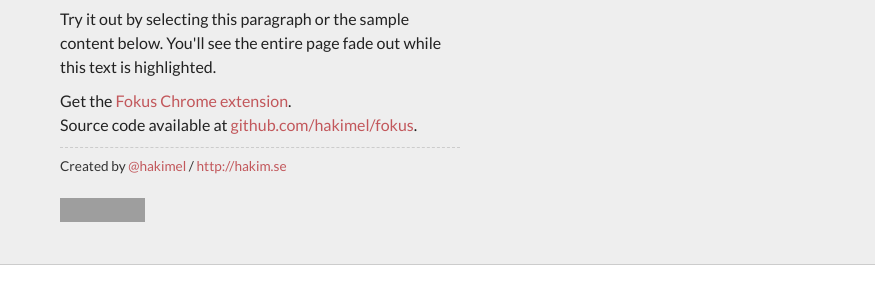
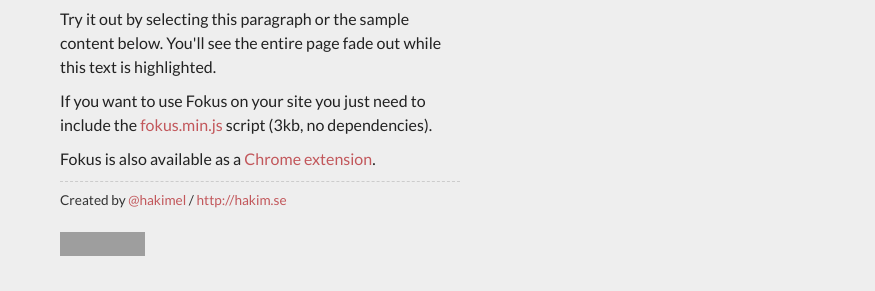
Before and after one commit to hakimel/Fokus, a plain HTML site: page index.html in a window 1280 px wide. Shown: the part 154-445 px from the top of the page, 0-875 px from the left. Drawn offline with Linux system fonts and the light colour scheme; grey boxes are pictures that could not be loaded.

Commit message:
updated copy, remove ga code

```diff
--- a/index.html
+++ b/index.html
@@ -29,8 +29,10 @@
 					Try it out by selecting this paragraph or the sample content below. You'll see the entire page fade out while this text is highlighted.
 				</p>
 				<p>
-					Get the <a href="https://chrome.google.com/webstore/detail/flkkpmjbbpijiedjdgnhkcgopgnflehe">Fokus Chrome extension</a>.<br>
-					Source code available at <a href="http://github.com/hakimel/fokus">github.com/hakimel/fokus</a>.
+					If you want to use Fokus on your site you just need to include the <a href="https://github.com/hakimel/Fokus/blob/master/js/fokus.min.js">fokus.min.js</a> script (3kb, no dependencies).
+				</p>
+				<p>
+					Fokus is also available as a <a href="https://chrome.google.com/webstore/detail/flkkpmjbbpijiedjdgnhkcgopgnflehe">Chrome extension</a>.<br>
 				</p>
 				<small>
 					Created by <a href="http://twitter.com/hakimel">@hakimel</a> / <a href="http://hakim.se/">http://hakim.se</a>
@@ -216,16 +218,5 @@
 
 		<script type="text/javascript" src="http://platform.twitter.com/widgets.js"></script>
 
-		<script>
-		var _gaq = [['_setAccount', 'UA-15240703-1'], ['_trackPageview']];
-		(function(d, t) {
-		var g = d.createElement(t),
-			s = d.getElementsByTagName(t)[0];
-		g.async = true;
-		g.src = ('https:' == location.protocol ? 'https://ssl' : 'http://www') + '.google-analytics.com/ga.js';
-		s.parentNode.insertBefore(g, s);
-		})(document, 'script');
-		</script>
-
 	</body>
 </html>
```
